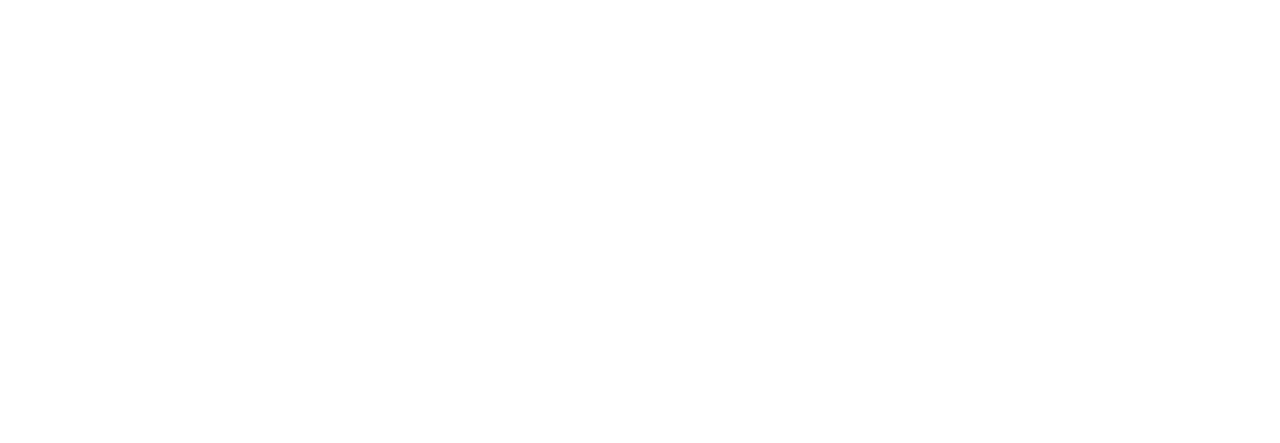
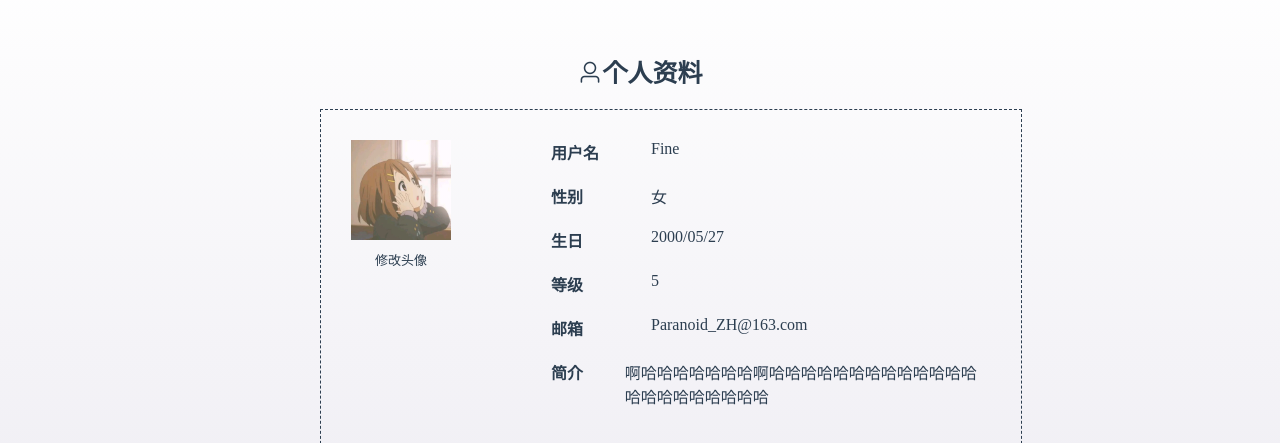
Before and after one commit to Zhfiya/Web-work, a Vue app: page /personalInfo in a window 1280 px wide. Shown: the part 107-550 px from the top of the page. Built offline with nearby package versions, Linux system fonts and the light colour scheme.

Commit message:
个人资料页面

```diff
--- a/src/components/Login.vue
+++ b/src/components/Login.vue
@@ -6,6 +6,7 @@
         <input
           type="text"
           placeholder="请输入用户名..."
+          v-model="name"
           class="input-underline"
         />
       </div>
@@ -13,6 +14,7 @@
         <input
           type="password"
           placeholder="请输入密码..."
+          v-model="pwd"
           class="input-underline"
         />
       </div>
@@ -31,7 +33,10 @@
 export default {
   name: 'login',
   data () {
-    return {};
+    return {
+      name: '',
+      pwd: '',
+    };
   },
 
   methods: {
@@ -41,7 +46,16 @@
     FindPwd () {
       window.location.href = '/findPwd';
     },
-    Login () {
+    async Login () {
+      try {
+        const res = await this.$axios.post('/login', {
+          name: this.name,
+          password: this.pwd,
+        });
+        console.log(res);
+      } catch (err) {
+        console.log(err);
+      }
       this.$store.dispatch('set_login', true);
       window.location.href = '/index';
     }
--- a/src/components/MenuHeader.vue
+++ b/src/components/MenuHeader.vue
@@ -6,8 +6,14 @@
     <div class="flex options">
       <span class="option" @click="GoTo('/forum')">论坛</span>
       <span class="option" @click="GoTo('/blog')">博客区</span>
-      <span class="option" @click="GoTo('/personalCenter')">个人中心</span>
-      <span class="option" @click="Logout">退出登录</span>
+      <el-dropdown @command="handleCommand">
+        <img src="../assets/1.jpg" alt="" class="avator option el-dropdown-link">
+        <el-dropdown-menu slot="dropdown">
+          <el-dropdown-item command="/personalInfo"><i class="el-icon-setting"></i>个人资料</el-dropdown-item>
+          <el-dropdown-item><i class="el-icon-document-copy"></i>博客管理</el-dropdown-item>
+          <el-dropdown-item command="logout"><i class="el-icon-switch-button"></i>退出登录</el-dropdown-item>
+        </el-dropdown-menu>
+      </el-dropdown>
     </div>
   </div>
 </template>
@@ -17,6 +23,11 @@
 
 export default {
   name: 'menu',
+  data () {
+    return {
+      circleUrl: '../assets/1.jpg',
+    };
+  },
 
   computed: {
     ...mapState(['isLogin'])
@@ -24,6 +35,13 @@
   methods: {
     GoTo (val) {
       window.location.href = val;
+    },
+    handleCommand (command) {
+      if (command === 'logout') {
+        this.Logout();
+      } else {
+        window.location.href = command;
+      }
     },
     Logout () {
       this.$store.dispatch('set_login', false);
@@ -60,5 +78,10 @@
       cursor: pointer;
     }
   }
+  .avator {
+    margin-top: 10px;
+    width: 40px;
+    height: 40px;
+  }
 }
 </style>
--- a/src/main.js
+++ b/src/main.js
@@ -1,4 +1,5 @@
 import Vue from 'vue';
+import axios from 'axios';
 import ElementUI from 'element-ui';
 import 'element-ui/lib/theme-chalk/index.css';
 import App from './App.vue';
@@ -11,6 +12,10 @@
 
 Vue.use(ElementUI);
 
+Vue.prototype.$axios = axios;
+axios.defaults.headers.post['Content-Type'] = 'application/x-www-form-urlencoded;charset=UTF-8';
+axios.defaults.baseURL = 'platform';
+
 new Vue({
   router,
   store,
--- a/src/router/index.js
+++ b/src/router/index.js
@@ -17,6 +17,14 @@
     // this generates a separate chunk (about.[hash].js) for this route
     // which is lazy-loaded when the route is visited.
     component: () => import(/* webpackChunkName: "about" */ '../views/Blog.vue')
+  },
+  {
+    path: '/personalInfo',
+    name: 'PersonalInfo',
+    // route level code-splitting
+    // this generates a separate chunk (about.[hash].js) for this route
+    // which is lazy-loaded when the route is visited.
+    component: () => import(/* webpackChunkName: "about" */ '../views/PersonalInfo.vue')
   }
 ];
 
--- /dev/null
+++ b/src/views/PersonalInfo.vue
@@ -0,0 +1,96 @@
+<template>
+  <div id="personalCenter" class="background">
+    <div class="title">
+      <b><i class="el-icon-user"></i>个人资料</b>
+    </div>
+    <div class="flex flex-row card">
+        <div class="flex flex-col avator">
+            <img src="../assets/1.jpg" alt="">
+            <span>修改头像</span>
+        </div>
+        <div class="flex flex-col">
+            <div class="flex flex-row row">
+                <label>用户名</label>
+                <span>{{ this.name }}</span>
+            </div>
+            <div class="flex flex-row row">
+                <label>性别</label>
+                <span>{{ this.sex }}</span>
+            </div>
+            <div class="flex flex-row row">
+                <label>生日</label>
+                <span>{{ this.birth }}</span>
+            </div>
+            <div class="flex flex-row row">
+                <label>等级</label>
+                <span>{{ this.level }}</span>
+            </div>
+            <div class="flex flex-row row">
+                <label>邮箱</label>
+                <span>{{ this.email }}</span>
+            </div>
+            <div class="flex flex-row row">
+                <label>简介</label>
+                <span>{{ this.intro }}</span>
+            </div>
+        </div>
+    </div>
+  </div>
+</template>
+
+<script>
+export default {
+  name: 'personalCenter',
+  data () {
+    return {
+      name: 'Fine',
+      birth: '2000/05/27',
+      sex: '女',
+      email: 'Paranoid_ZH@163.com',
+      level: 5,
+      intro: '啊哈哈哈哈哈哈哈啊哈哈哈哈哈哈哈哈哈哈哈哈哈哈哈哈哈哈哈哈哈哈',
+      portrait: 1,
+    };
+  }
+};
+</script>
+
+<style lang="less" scoped>
+#personalCenter{
+  margin-top: 60px;
+  background: linear-gradient(#FFFFFF, #e9e7ef);
+  .title {
+    margin-top: 100px;
+    font-size: 25px;
+  }
+  .card {
+    width: 50%;
+    margin-left: 25%;
+    margin-top: 20px;
+    text-align: left;
+    border: 1px dashed;
+    padding: 30px;
+  }
+  .row {
+    margin-bottom: 20px;
+    label {
+      margin-left: 100px;
+      display: inline-block;
+      width: 100px;
+      font-weight: bold;
+    }
+  }
+  img {
+    width: 100px;
+    height: 100px;
+  }
+  .avator {
+    span {
+        cursor: pointer;
+        font-size: 13px;
+        text-align: center;
+        margin-top: 10px;
+    }
+  }
+}
+</style>
--- a/vue.config.js
+++ b/vue.config.js
@@ -3,7 +3,7 @@
   devServer: {
     proxy: {
       '/platform': {
-          target: 'http://47.94.228.189:2322',
+        target: 'http://47.94.228.198:2322',
         changeOrigin: true,
         ws: true
       }
```
Also changed, not shown: package.json (+5 -2 lines), src/assets/1.jpg (added), 1 other file (tests, documents, lock files or other folders). Lines whose indentation alone changed are shown as unchanged.
